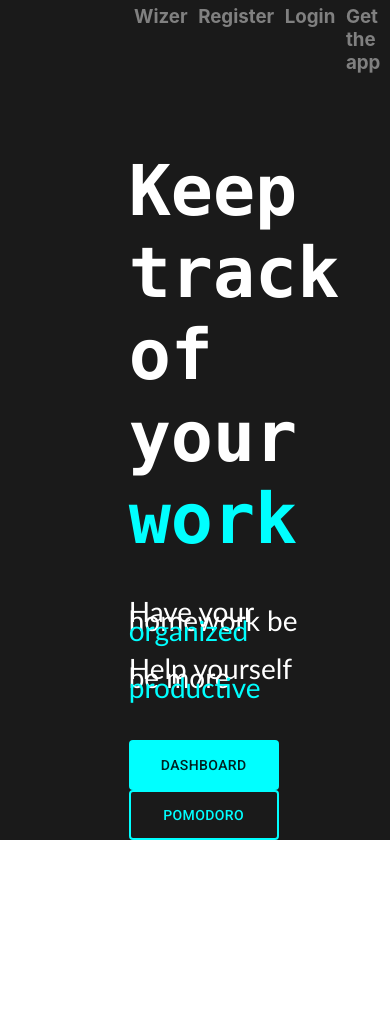
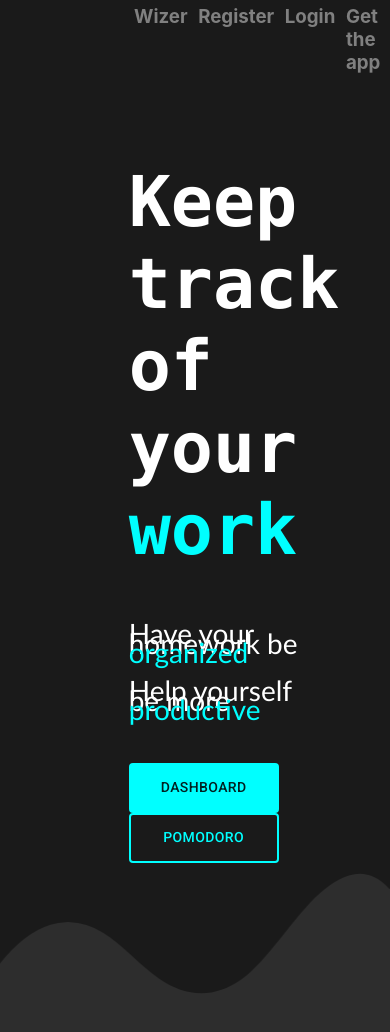
Before and after one commit to OltLatifi/wizer, a React (Create React App) app in the folder wizer-web/: page / in a window 390 px wide. Shown: the top 1032 px of the page. Before the commit the page ends 844 px from the top, so only its background shows below. Built offline with nearby package versions, Linux system fonts and the light colour scheme; no server answers.

Commit message:
wizer-mobile init and curves added to frontpage

```diff
--- a/wizer-web/src/axios.js
+++ b/wizer-web/src/axios.js
@@ -13,39 +13,39 @@ const axiosInstance = axios.create({
 })
 
 
-// axios.interceptors.response.use(
-//     (response) => {
-//       return response
-//     },
-//     (error) => {
-//       return new Promise((resolve) => {
-//         const originalRequest = error.config
-//         const refreshToken = localStorage.get('refresh_token')
-//         if (error.response && error.response.status === 401 && error.config && !error.config.__isRetryRequest && refreshToken) {
-//           originalRequest._retry = true
+axiosInstance.interceptors.response.use(
+    (response) => {
+      return response
+    },
+    (error) => {
+      return new Promise((resolve) => {
+        const originalRequest = error.config
+        const refreshToken = localStorage.get('refresh_token')
+        if (error.response && error.response.status === 401 && error.config && !error.config.__isRetryRequest && refreshToken) {
+          originalRequest._retry = true
 
-//           const response = fetch(api.refreshToken, {
-//             method: 'POST',
-//             headers: {
-//               'Content-Type': 'application/json',
-//             },
-//             body: JSON.stringify({
-//               refresh: refreshToken,
-//             }),
-//           })
-//             .then((res) => res.json())
-//             .then((res) => {
-//               localStorage.set(res.access, 'token')
+          const response = fetch(refreshToken, {
+            method: 'POST',
+            headers: {
+              'Content-Type': 'application/json',
+            },
+            body: JSON.stringify({
+              refresh: refreshToken,
+            }),
+          })
+            .then((res) => res.json())
+            .then((res) => {
+              localStorage.set(res.access, 'token')
 
-//               return axios(originalRequest)
-//             })
-//           resolve(response)
-//         }
+              return axios(originalRequest)
+            })
+          resolve(response)
+        }
 
-//         return Promise.reject(error)
-//       })
-//     },
-//   )
+        return Promise.reject(error)
+      })
+    },
+  )
 
 
 export default axiosInstance
--- a/wizer-web/src/components/dashboard/YourHomework.js
+++ b/wizer-web/src/components/dashboard/YourHomework.js
@@ -129,7 +129,7 @@ function YourHomework({
           submitButton={
             <Button
               variant="outlined"
-              style={{ height: 40, marginTop:'20px', color:'white' }}
+              style={{ height: 40, marginTop: "20px", color: "white" }}
               onClick={createSubject}
             >
               Submit
--- a/wizer-web/src/components/frontpage/Frontpage.js
+++ b/wizer-web/src/components/frontpage/Frontpage.js
@@ -44,7 +44,8 @@ const useStyles = makeStyles((theme) => ({
 function Frontpage() {
     const classes = useStyles()
     return (
-        <div className={classes.root}>
+        <>
+        <section className={classes.root}>
             <div className={classes.navbar}>
                 <h3 className={classes.navbarElements}>
                     Wizer
@@ -78,9 +79,18 @@ function Frontpage() {
                     <Button href='/dashboard' className={classes.button} style={{backgroundColor:'aqua'}}>Dashboard</Button>
                     <Button href='/pomodoro'className={classes.button} style={{color:'aqua', border:'2px solid aqua'}}>Pomodoro</Button>
                 </div>
+            </div>
+            </section>
 
-            </div>
-        </div>
+            <section style={{height:'600px', backgroundColor:'#2d2d2d'}}>
+
+                <div className="wave">
+                    <svg data-name="Layer 1" xmlns="http://www.w3.org/2000/svg" viewBox="0 0 1200 120" preserveAspectRatio="none">
+                        <path d="M985.66,92.83C906.67,72,823.78,31,743.84,14.19c-82.26-17.34-168.06-16.33-250.45.39-57.84,11.73-114,31.07-172,41.86A600.21,600.21,0,0,1,0,27.35V120H1200V95.8C1132.19,118.92,1055.71,111.31,985.66,92.83Z" className="shape-fill"></path>
+                    </svg>
+                </div>haha
+            </section>
+        </>
     )
 }
 
--- a/wizer-web/src/css/App.css
+++ b/wizer-web/src/css/App.css
@@ -14,3 +14,31 @@
       width:50%;
   }
 }
+
+
+.wave {
+  position: absolute;
+  top: 0;
+  left: 0;
+  width: 100%;
+  overflow: hidden;
+  line-height: 0;
+  transform: rotate(180deg);
+}
+
+.wave svg {
+  position: relative;
+  display: block;
+  width: calc(100% + 1.3px);
+  height: 132px;
+  transform: rotateY(180deg);
+  background-color: #2d2d2d;
+}
+
+.wave .shape-fill {
+  fill: #1a1a1aff;
+}
+
+section{
+  position: relative;
+}
```
Also changed, not shown: 2 other files (tests, documents, lock files or other folders).
